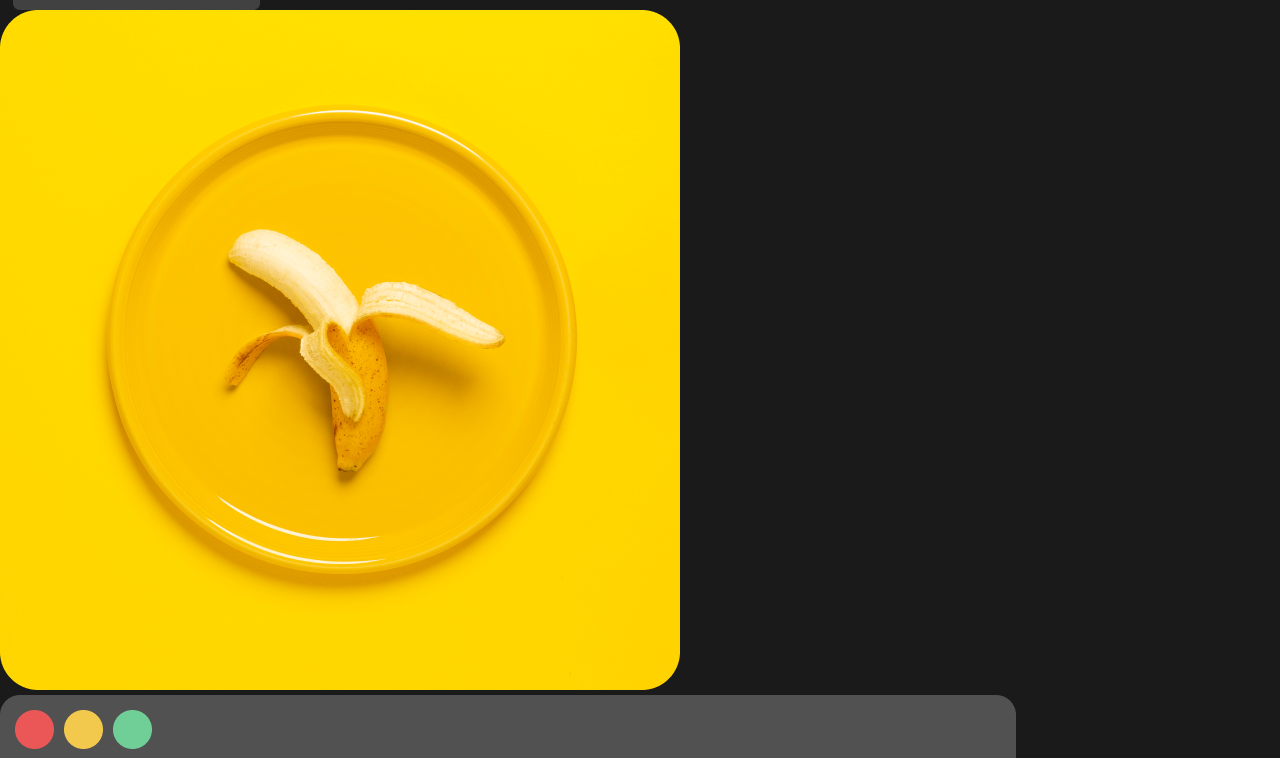
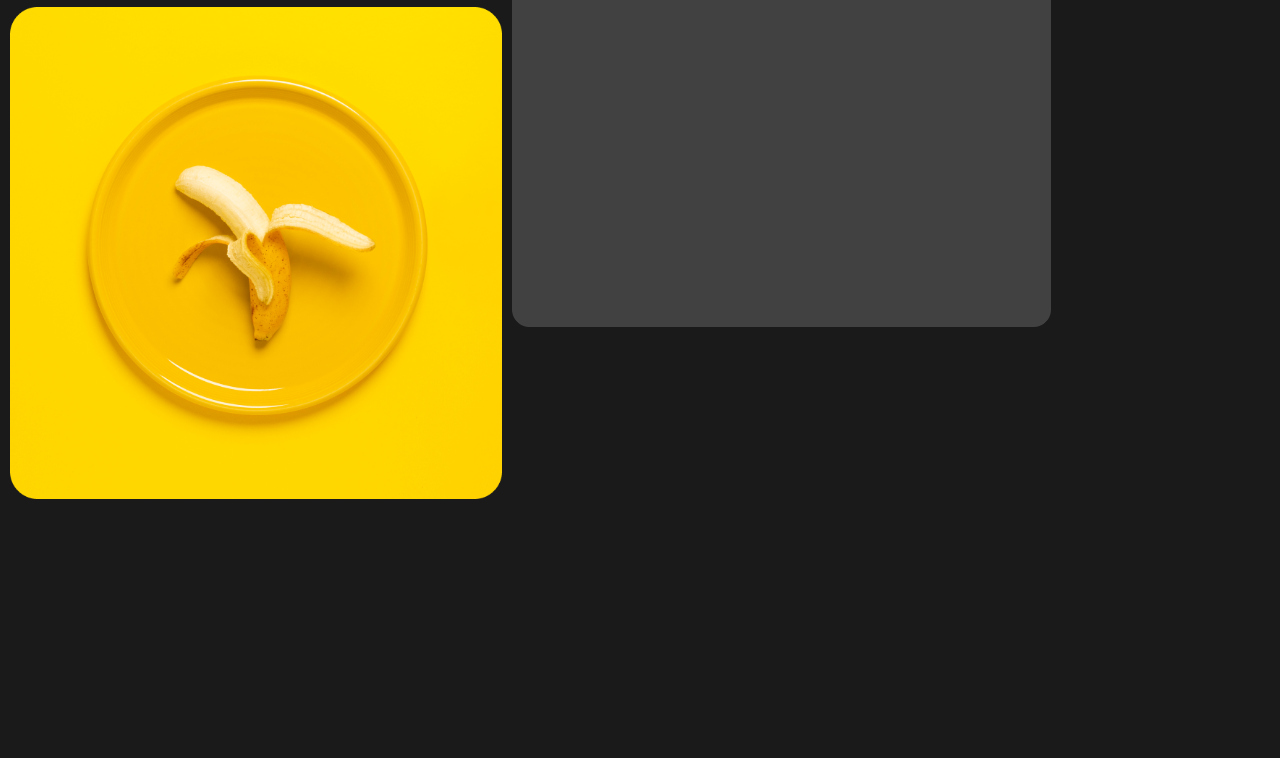
Before and after one commit to Tesohh/portfoliov2, a plain HTML site: page index.html in a window 1280 px wide. Shown: the part 173-931 px from the top of the page. After the commit the page ends 800 px from the top, so only its background shows below. Drawn offline with Linux system fonts and the light colour scheme.

Commit message:
@todo Usare flettimento

```diff
--- a/css/main.css
+++ b/css/main.css
@@ -1,13 +1,22 @@
-*{
+*, body, html, *::before, *::after{
     margin:0;
-    padding:0
+    padding:0;
+    margin: 0;
+    padding: 0;
+    box-sizing: border-box;
+
 }
 @import url('https://fonts.googleapis.com/css2?family=Source+Code+Pro:wght@400;700&display=swap');
+body, html {
+    height: 100vh;
+    overflow-y: hidden;
+}
 
 body {
     font-family: 'Source Code Pro', monospace;
     font-weight: 400;
     /* Filvi */
+    line-height: 1;
 }
 
 .title {
@@ -57,3 +66,35 @@ input[type="text"] {
 input::placeholder{
     color: #9C9C9C;
 }
+#sinistra {
+    width: 40%;
+}
+#destra {
+    width: 60%;
+}
+#sinistra, #destra {
+    max-height: 100%;
+}
+#terminale img {
+    width: auto;
+    max-height: 500px;
+    height: auto;
+    margin:auto;
+}
+
+.contenitore {
+   display: flex;
+   max-height: 100%;
+}
+img {
+    max-height: 100%;
+    max-width: 100%;
+}
+#immagine {
+    margin: 10px;
+}
+#terminale {
+    /* width: 100%;
+    height: 100%; */
+
+}
--- a/index.html
+++ b/index.html
@@ -10,6 +10,7 @@
 
 <body class="bg-dark">
     <!-- bg-dark  -->
+    <div class="contenitore">
         <div id="sinistra">
             <div id="testa">
                 <div id="logo">
@@ -33,7 +34,7 @@
                 <img src="assets/term.png" alt="a terminal window">
             </div>
         </div>
-
+    </div>
 
 
 </body>
```
Lines whose indentation alone changed are shown as unchanged.
